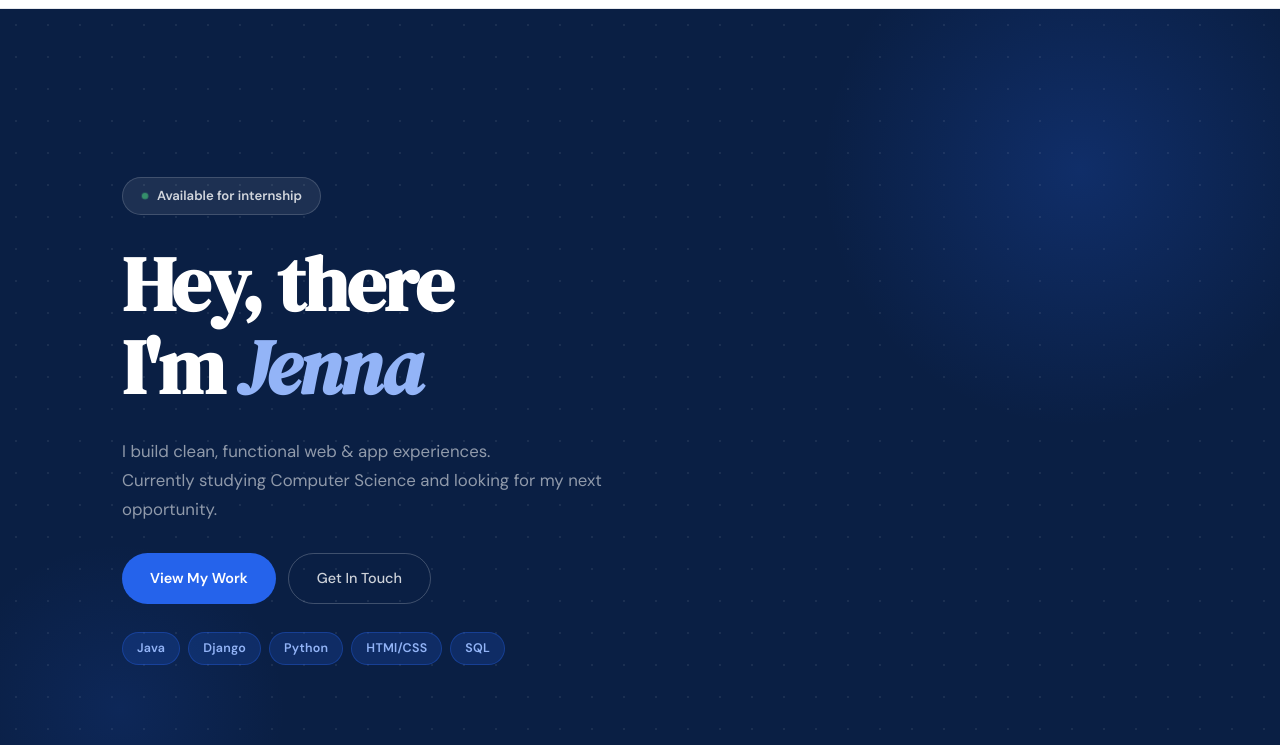
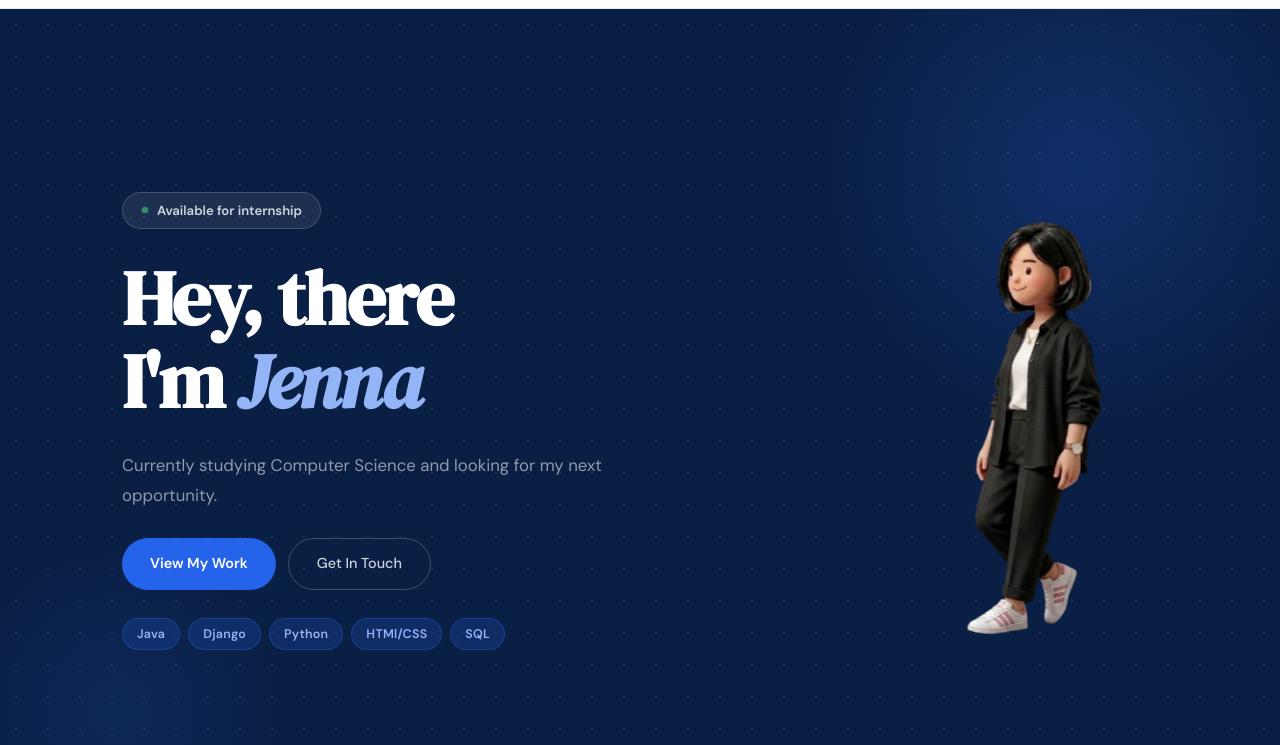
Before and after one commit to Jenna-LHW/personal-website, a plain HTML site: page index.html in a window 1280 px wide. Shown: the part 55-800 px from the top of the page. Drawn offline with nearby package versions, Linux system fonts and the light colour scheme; no server answers.

Commit message:
Some random updates

```diff
--- a/css/home.css
+++ b/css/home.css
@@ -46,10 +46,33 @@
   position: relative;
   z-index: 2;
   display: flex;
+  flex-direction: row;       /* Align columns horizontally */
+  align-items: center;       /* Vertically center text and image relative to each other */
+  justify-content: space-between; /* Pushes text to left, image to right */
+  gap: 48px;                 /* Adds space between text and image */
+  width: 100%;
+}
+
+.hero-content {
+  display: flex;
   flex-direction: column;
   align-items: flex-start;
   gap: 28px;
-  width: 100%; /* Ensures it spans the container width */
+  flex: 1;                   /* Lets the text area grow and take available space */
+}
+
+.hero-image-container {
+  flex: 1;
+  display: flex;
+  justify-content: center;   /* Centers image inside its flex half */
+  animation: fadeUp .65s .4s ease both; /* Added fade-in animation for the image */
+}
+
+.hero-img {
+  max-width: 100%;
+  height: auto;
+  max-height: 450px;         /* Prevents the image from getting overly massive */
+  object-fit: contain;
 }
 
 .hero-badge {
--- a/index.html
+++ b/index.html
@@ -35,9 +35,10 @@
   <!-- ── Page ─────────────────────────────────────────────── -->
   <main class="page-wrapper">
     <!-- ── HERO ───────────────────────────────────────────── -->
-    <section class="hero">
-      <div class="hero-bg-grid" aria-hidden="true"></div>
-      <div class="container hero-inner">
+  <section class="hero">
+    <div class="hero-bg-grid" aria-hidden="true"></div>
+    <div class="container hero-inner">
+      <div class="hero-content">
         <div class="hero-badge">
           <span class="hero-badge-dot"></span>
           Available for internship
@@ -47,7 +48,6 @@
           I'm <em> Jenna</em>
         </h1>
         <p class="hero-sub">
-          I build clean, functional web &amp; app experiences.<br>
           Currently studying Computer Science and looking for my next opportunity.
         </p>
         <div class="hero-actions">
@@ -62,7 +62,13 @@
           <span class="hero-pill">SQL</span>
         </div>
       </div>
-    </section>
+
+      <div class="hero-image-container">
+        <img src="assets/hero-image.png" alt="hero-image" class="hero-img">
+      </div>
+
+    </div>
+  </section>
 
     <!-- ── STATS BAR ──────────────────────────────────────── -->
     <div class="stats-bar" id="stats-bar">
--- a/js/contact.js
+++ b/js/contact.js
@@ -10,7 +10,7 @@ const ICONS = {
   email: `<svg viewBox="0 0 24 24"><rect x="2" y="4" width="20" height="16" rx="2"/><polyline points="2,4 12,13 22,4"/></svg>`,
   github: `<svg class="filled" viewBox="0 0 24 24"><path d="M12 2C6.477 2 2 6.484 2 12.017c0 4.425 2.865 8.18 6.839 9.504.5.092.682-.217.682-.483 0-.237-.008-.868-.013-1.703-2.782.605-3.369-1.343-3.369-1.343-.454-1.158-1.11-1.466-1.11-1.466-.908-.62.069-.608.069-.608 1.003.07 1.531 1.032 1.531 1.032.892 1.53 2.341 1.088 2.91.832.092-.647.35-1.088.636-1.338-2.22-.253-4.555-1.113-4.555-4.951 0-1.093.39-1.988 1.029-2.688-.103-.253-.446-1.272.098-2.65 0 0 .84-.27 2.75 1.026A9.564 9.564 0 0112 6.844c.85.004 1.705.115 2.504.337 1.909-1.296 2.747-1.027 2.747-1.027.546 1.379.202 2.398.1 2.651.64.7 1.028 1.595 1.028 2.688 0 3.848-2.339 4.695-4.566 4.943.359.309.678.92.678 1.855 0 1.338-.012 2.419-.012 2.747 0 .268.18.58.688.482A10.019 10.019 0 0022 12.017C22 6.484 17.522 2 12 2z"/></svg>`,
   linkedin: `<svg viewBox="0 0 24 24"><rect x="2" y="2" width="20" height="20" rx="3"/><line x1="8" y1="11" x2="8" y2="17"/><line x1="8" y1="7" x2="8" y2="8"/><path d="M12 11v6M12 11a3 3 0 016 0v6"/></svg>`,
-  location: `<svg viewBox="0 0 24 24"><path d="M12 2C8.13 2 5 5.13 5 9c0 5.25 7 13 7 13s7-7.75 7-13c0-3.87-3.13-7-7-7z"/><circle cx="12" cy="9" r="2.5"/></svg>`,
+  youtube: `<svg class="filled" viewBox="0 0 24 24">  <path d="M23.5 6.2c-.3-1.2-1.2-2.1-2.4-2.4C19 3.2 12 3.2 12 3.2s-7 0-9.1.6C1.7 4.1.8 5 .5 6.2 0 8.3 0 12 0 12s0 3.7.5 5.8c.3 1.2 1.2 2.1 2.4 2.4C5 20.8 12 20.8 12 20.8s7 0 9.1-.6c1.2-.3 2.1-1.2 2.4-2.4.5-2.1.5-5.8.5-5.8s0-3.7-.5-5.8zM9.5 15.5v-7l6 3.5-6 3.5z"/></svg>`,
 };
 
 /* ── Skeletons ──────────────────────────────────────────────── */
```
Also changed, not shown: pages/about.html (+1 -1 lines), assets/hero-image.png (added), 1 other file.
